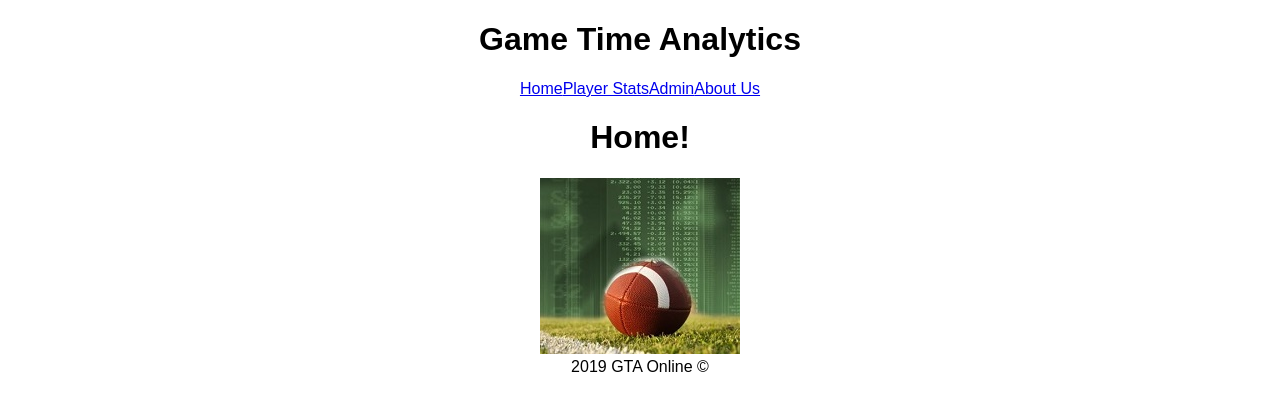
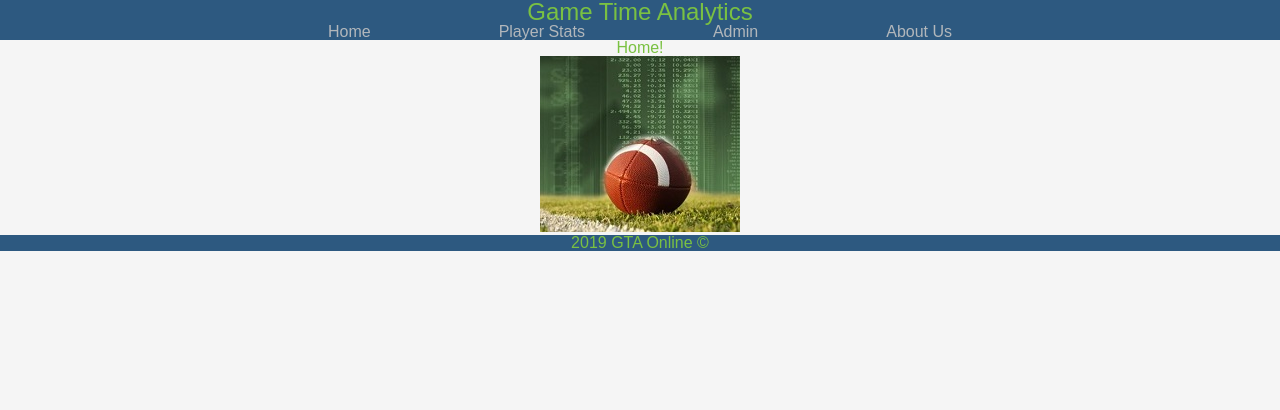
Before and after one commit to game-time-analytics/GTA-React-App, a React app: page / in a window 1280 px wide. Built offline with nearby package versions, Linux system fonts and the light colour scheme.

Commit message:
add basic styling and a reset file.

```diff
--- a/src/components/footer/footer.js
+++ b/src/components/footer/footer.js
@@ -1,4 +1,5 @@
 import React from 'react';
+import './footer.scss';
 
 /**
  * Footer
--- /dev/null
+++ b/src/components/footer/footer.scss
@@ -0,0 +1,3 @@
+// footer {
+// background-color: lightgreen;
+// }
--- a/src/components/header/header.js
+++ b/src/components/header/header.js
@@ -1,5 +1,6 @@
 import React from 'react';
 import { Link } from 'react-router-dom';
+import './header.scss';
 
 /**
  * Header/nav bar links for home and code
--- /dev/null
+++ b/src/components/header/header.scss
@@ -0,0 +1,3 @@
+// header {
+//   background-color: lightblue;
+// }
--- a/src/index.js
+++ b/src/index.js
@@ -3,7 +3,7 @@ import ReactDOM from 'react-dom';
 import { BrowserRouter } from 'react-router-dom';
 import App from './components/app/app';
 
-
+import './reset.scss';
 import './styles.scss';
 
 function Main() {
--- /dev/null
+++ b/src/reset.scss
@@ -0,0 +1,48 @@
+/* http://meyerweb.com/eric/tools/css/reset/
+   v2.0 | 20110126
+   License: none (public domain)
+*/
+
+html, body, div, span, applet, object, iframe,
+h1, h2, h3, h4, h5, h6, p, blockquote, pre,
+a, abbr, acronym, address, big, cite, code,
+del, dfn, em, img, ins, kbd, q, s, samp,
+small, strike, strong, sub, sup, tt, var,
+b, u, i, center,
+dl, dt, dd, ol, ul, li,
+fieldset, form, label, legend,
+table, caption, tbody, tfoot, thead, tr, th, td,
+article, aside, canvas, details, embed,
+figure, figcaption, footer, header, hgroup,
+menu, nav, output, ruby, section, summary,
+time, mark, audio, video {
+	margin: 0;
+	padding: 0;
+	border: 0;
+	font-size: 100%;
+	font: inherit;
+	vertical-align: baseline;
+}
+/* HTML5 display-role reset for older browsers */
+article, aside, details, figcaption, figure,
+footer, header, hgroup, menu, nav, section {
+	display: block;
+}
+body {
+	line-height: 1;
+}
+ol, ul {
+	list-style: none;
+}
+blockquote, q {
+	quotes: none;
+}
+blockquote:before, blockquote:after,
+q:before, q:after {
+	content: '';
+	content: none;
+}
+table {
+	border-collapse: collapse;
+	border-spacing: 0;
+}
--- a/src/styles.scss
+++ b/src/styles.scss
@@ -1,4 +1,34 @@
+$primaryColor: #002A5C;
+$secondaryColor: #2D5980;
+$accentColor: #7AC142;
+$highlightColor: #B2B7BB;
+
+
+
+body {
+  background-color: whitesmoke;
+}
+
 .container {
   font-family: sans-serif;
   text-align: center;
+  color: $accentColor;
 }
+
+header {
+
+  background-color: $secondaryColor;
+
+  h1{
+    font-size: 150%;
+  }
+  a {
+    margin: 5%;
+    color: $highlightColor;
+    text-decoration: none;
+  }
+}
+
+footer {
+  background-color: $secondaryColor;
+}
```
Also changed, not shown: src/components/aboutUs/aboutUs.scss (added).
